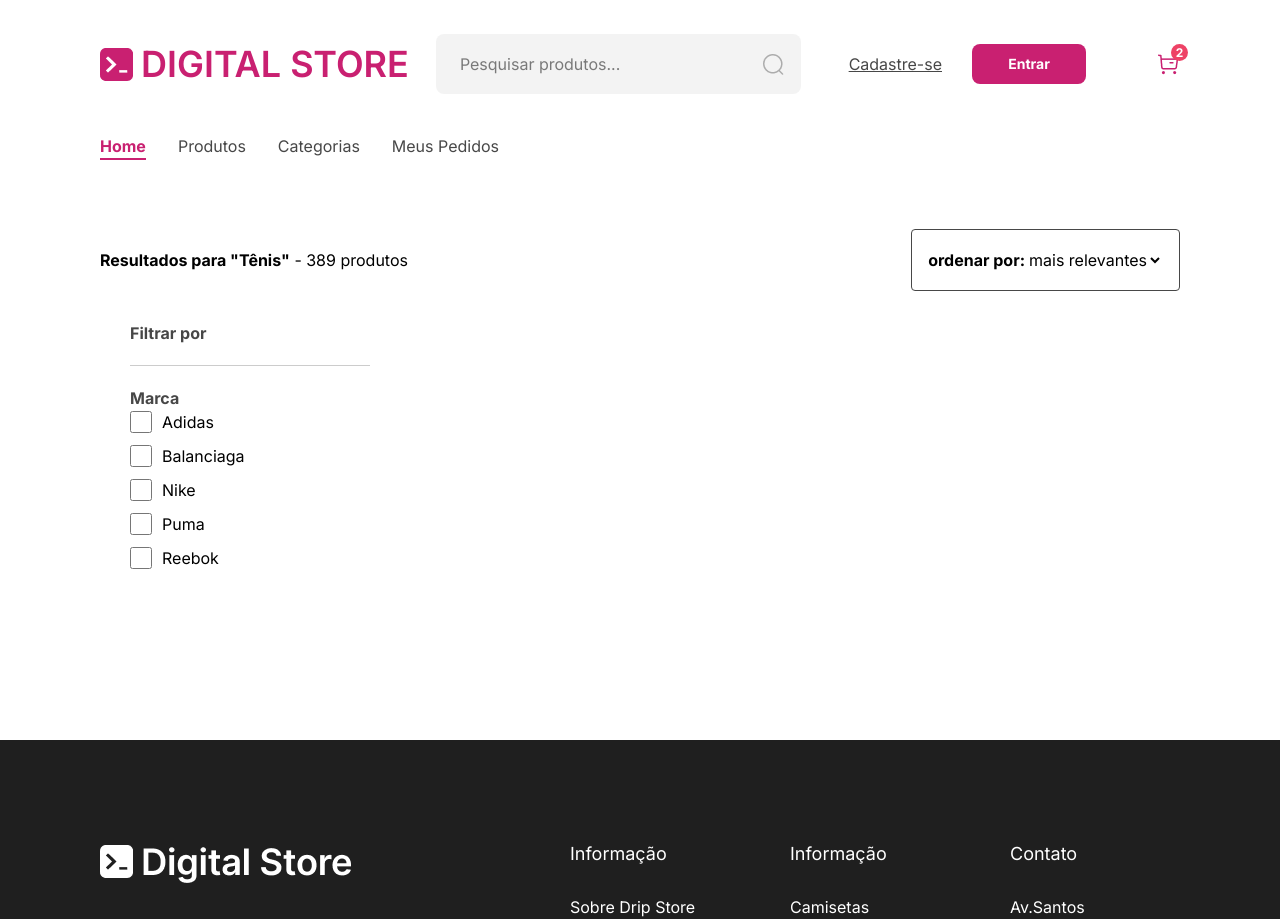
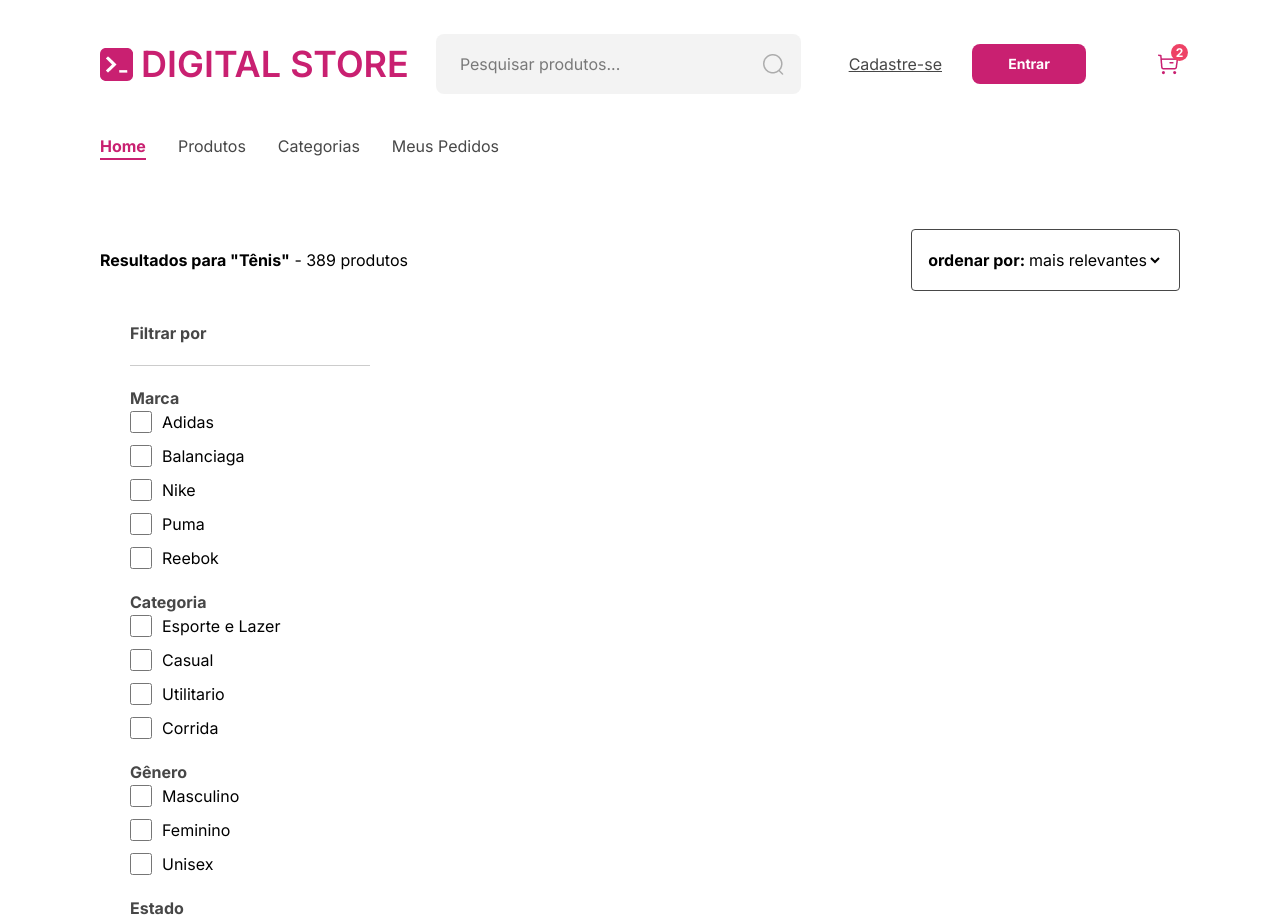
Before and after one commit to DarlisonBrandao/digital-store-front, a React (Vite) app: page /produtos in a window 1280 px wide. Shown: the top 919 px of the page. Built offline with nearby package versions, Linux system fonts and the light colour scheme; some icons are missing; a web font is replaced by a local one.

Commit message:
adicionedo filtro

```diff
--- a/src/pajes/Produtos.jsx
+++ b/src/pajes/Produtos.jsx
@@ -22,30 +22,120 @@ const Produtos = () => {
           <h6 className="mb=[10px] font-bold text-grafite">Marca</h6>
           <div className="grid gap-[10px]">
             <label className="flex gap-[10px] items-center">
-                <input className="w-[22px] h-[22px] accent-rosa" type="checkbox" />
+              <input
+                className="w-[22px] h-[22px] accent-rosa"
+                type="checkbox"
+              />
               Adidas
             </label>
             <label className="flex gap-[10px] items-center">
-                <input className="w-[22px] h-[22px] accent-rosa" type="checkbox" />
+              <input
+                className="w-[22px] h-[22px] accent-rosa"
+                type="checkbox"
+              />
               Balanciaga
             </label>
             <label className="flex gap-[10px] items-center">
-                <input className="w-[22px] h-[22px] accent-rosa" type="checkbox" />
+              <input
+                className="w-[22px] h-[22px] accent-rosa"
+                type="checkbox"
+              />
               Nike
             </label>
             <label className="flex gap-[10px] items-center">
-                <input className="w-[22px] h-[22px] accent-rosa" type="checkbox" />
+              <input
+                className="w-[22px] h-[22px] accent-rosa"
+                type="checkbox"
+              />
               Puma
             </label>
             <label className="flex gap-[10px] items-center">
-                <input className="w-[22px] h-[22px] accent-rosa" type="checkbox" />
+              <input
+                className="w-[22px] h-[22px] accent-rosa"
+                type="checkbox"
+              />
               Reebok
             </label>
           </div>
 
+          <div className="h-[20px]"></div>
+          <h6 className="mb=[10px] font-bold text-grafite">Categoria</h6>
+          <div className="grid gap-[10px]">
+            <label className="flex gap-[10px] items-center">
+              <input
+                className="w-[22px] h-[22px] accent-rosa"
+                type="checkbox"
+              />
+              Esporte e Lazer
+            </label>
+            <label className="flex gap-[10px] items-center">
+              <input
+                className="w-[22px] h-[22px] accent-rosa"
+                type="checkbox"
+              />
+              Casual
+            </label>
+            <label className="flex gap-[10px] items-center">
+              <input
+                className="w-[22px] h-[22px] accent-rosa"
+                type="checkbox"
+              />
+              Utilitario
+            </label>
+            <label className="flex gap-[10px] items-center">
+              <input
+                className="w-[22px] h-[22px] accent-rosa"
+                type="checkbox"
+              />
+              Corrida
+            </label>
           </div>
 
+          <div className="h-[20px]"></div>
+          <h6 className="mb=[10px] font-bold text-grafite">Gênero</h6>
+          <div className="grid gap-[10px]">
+            <label className="flex gap-[10px] items-center">
+              <input
+                className="w-[22px] h-[22px] accent-rosa"
+                type="checkbox"
+              />
+              Masculino
+            </label>
+            <label className="flex gap-[10px] items-center">
+              <input
+                className="w-[22px] h-[22px] accent-rosa"
+                type="checkbox"
+              />
+              Feminino
+            </label>
+            <label className="flex gap-[10px] items-center">
+              <input
+                className="w-[22px] h-[22px] accent-rosa"
+                type="checkbox"
+              />
+              Unisex
+            </label>
+          </div>
 
+          <div className="h-[20px]"></div>
+          <h6 className="mb=[10px] font-bold text-grafite">Estado</h6>
+          <div className="grid gap-[10px]">
+            <label className="flex gap-[10px] items-center ">
+              <input
+                className="w-[22px] h-[22px] accent-rosa"
+                type="checkbox"
+              />
+              Novo
+            </label>
+            <label className="flex gap-[10px] items-center ">
+              <input
+                className="w-[22px] h-[22px] accent-rosa"
+                type="checkbox"
+              />
+              Usado
+            </label>
+          </div>
+        </div>
       </div>
     </div>
   );
```
Lines whose indentation alone changed are shown as unchanged.
